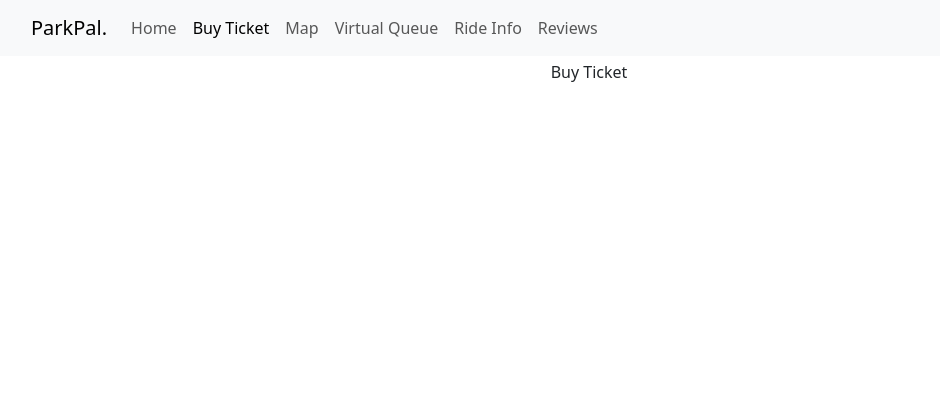
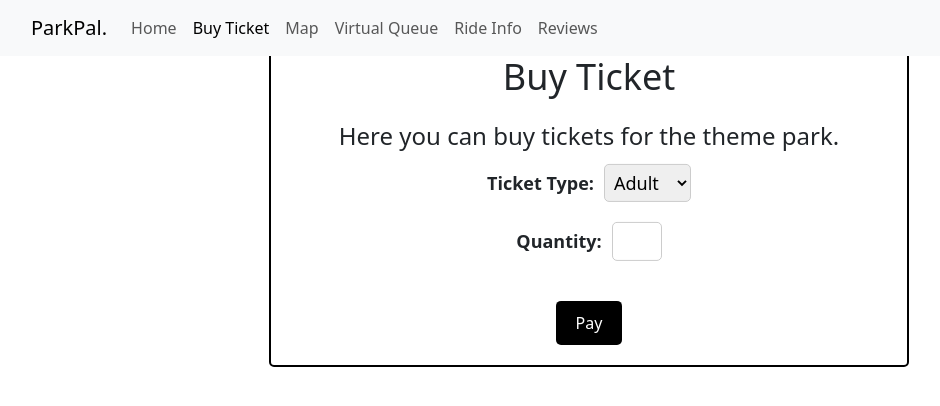
Before and after one commit to Almoghairi/ParkPal, a React (Create React App) app in the folder my_app/: page /ticket in a window 1280 px wide. Shown: the top 406 px of the page, without its empty margins (51-991 px from the left). Built offline with nearby package versions, Linux system fonts and the light colour scheme.

Commit message:
TicketPage

```diff
--- a/my_app/src/App.js
+++ b/my_app/src/App.js
@@ -9,7 +9,9 @@ import Home from './HomePage';
 import Map from './MapViewer'
 import Info from './info';
 import VQ from './VQ';
+import TicketPage from './Ticket';
 import { useNavigate, useLocation } from 'react-router';
+import "./TicketPage.css";
 
 function App() {
   const navigate = useNavigate();
@@ -39,7 +41,7 @@ function App() {
         <div style={{ paddingTop: '80px', padding: '60px' }}>
           <Routes>
             <Route path="/home" element={<Home />} />
-            <Route path="/ticket" element={<div>Buy Ticket</div>} />
+            <Route path="/ticket" element={<div><TicketPage /></div>} />
             <Route path="/map" element={<div style={{ padding: '40px' }}><Map /></div>} />
             <Route path="/queue" element={<VQ />} />
             <Route path="/info" element={<Info />} />
--- /dev/null
+++ b/my_app/src/Ticket.js
@@ -0,0 +1,26 @@
+function TicketPage() {
+  return (
+    <>
+        <div id="ticket-page">
+            <h1>Buy Ticket</h1>
+            <p>Here you can buy tickets for the theme park.</p>
+            <form>
+                <div>
+                <label htmlFor="ticketType">Ticket Type:</label>
+                <select id="ticketType" name="ticketType">
+                    <option value="adult">Adult</option>
+                    <option value="child">Child</option>
+                    <option value="senior">Senior</option>
+                </select>
+                </div>
+                <div>
+                <label htmlFor="quantity">Quantity:</label>
+                <input type="number" id="quantity" name="quantity" min="1" max="10" />
+                </div>
+                <button type="submit">Pay</button>
+            </form>
+        </div>
+    </>
+  );
+}
+export default TicketPage;
--- /dev/null
+++ b/my_app/src/TicketPage.css
@@ -0,0 +1,56 @@
+
+#ticket-page {
+    display: flex;
+    flex-direction: column;
+    justify-content: space-between;
+    align-items: center;
+    justify-content: center;
+    border: black solid 2px;
+    padding: 20px;
+    border-radius: 5px;
+    width: 50%;
+    position: absolute;
+    top: 25%;
+    left: 50%;
+    transform: translate(-50%, -50%);
+}
+#ticket-page h1 {
+    font-size: 36px;
+    margin-bottom: 20px;
+}
+#ticket-page p {
+    font-size: 24px;
+    margin-bottom: 10px;
+}
+#ticket-page label {
+    font-size: 18px;
+    font-weight: bold;
+    margin-right: 10px;
+}
+#ticket-page button {
+    background-color: black;
+    color: white;
+    padding: 10px 20px;
+    border: none;
+    border-radius: 5px;
+    cursor: pointer;
+    margin-top: 20px;
+}
+#ticket-page button:hover {
+    background-color: #333;
+}
+#ticket-page select {
+    font-size: 18px;
+    padding: 5px;
+    border-radius: 5px;
+    border: 1px solid #ccc;
+    margin-bottom: 20px;
+}
+#ticket-page input[type="number"] {
+    font-size: 18px;
+    padding: 5px;
+    width: 50px;
+    border-radius: 5px;
+    border: 1px solid #ccc;
+    margin-bottom: 20px;
+}
```
